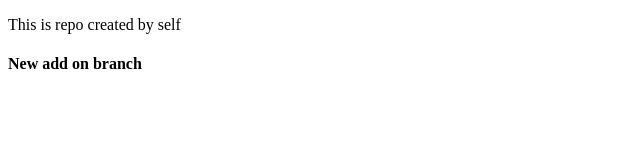
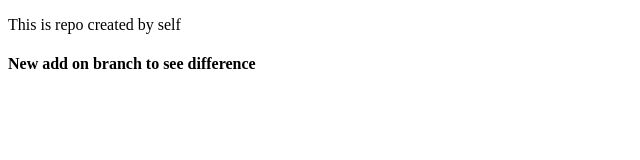
Before and after one commit to Tejinder-Kaur1/Self-create, a plain HTML site: page index.html in a window 1280 px wide. Shown: the whole page, without its empty margins (0-640 px from the left). Drawn offline with Linux system fonts and the light colour scheme.

Commit message:
see Changes

```diff
--- a/index.html
+++ b/index.html
@@ -7,6 +7,6 @@
   </head>
   <body>
     <p>This is repo created by self</p>
-    <h4>New add on branch</h4>
+    <h4>New add on branch to see difference</h4>
   </body>
 </html>
```
